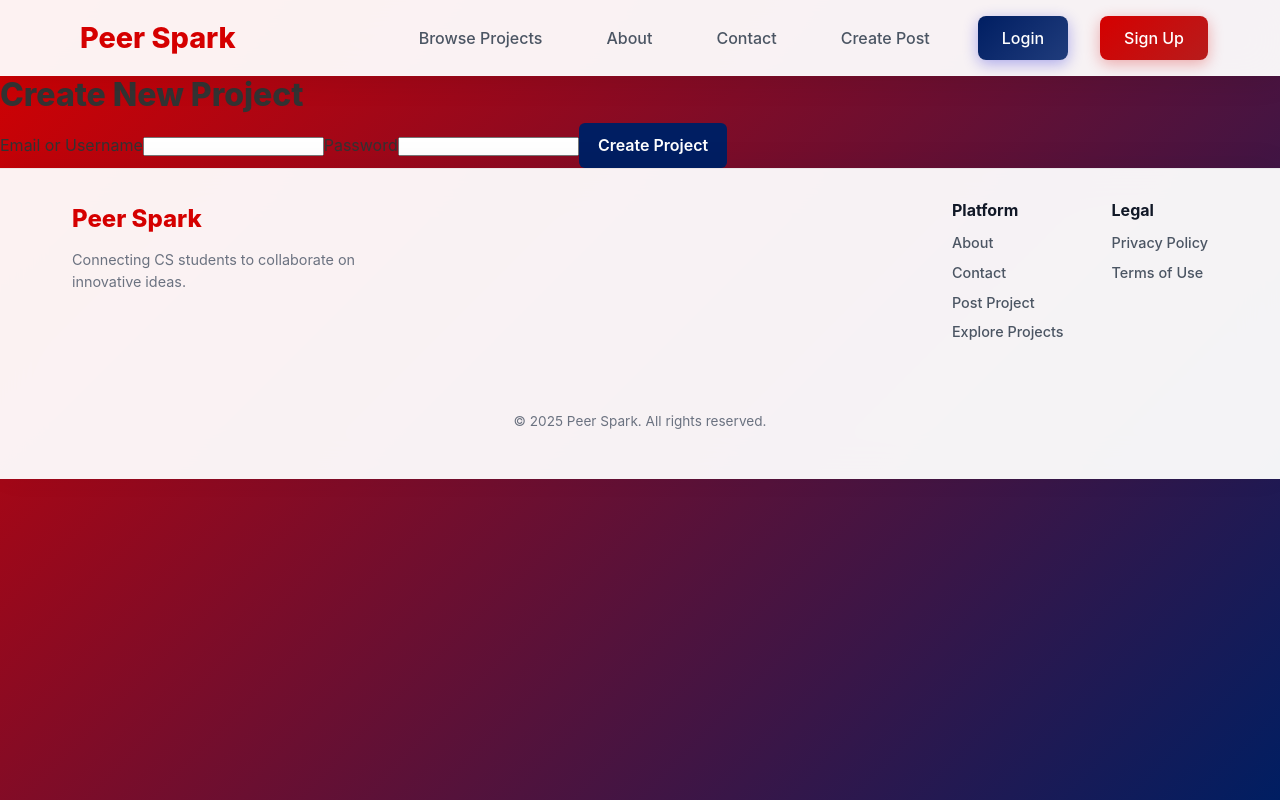
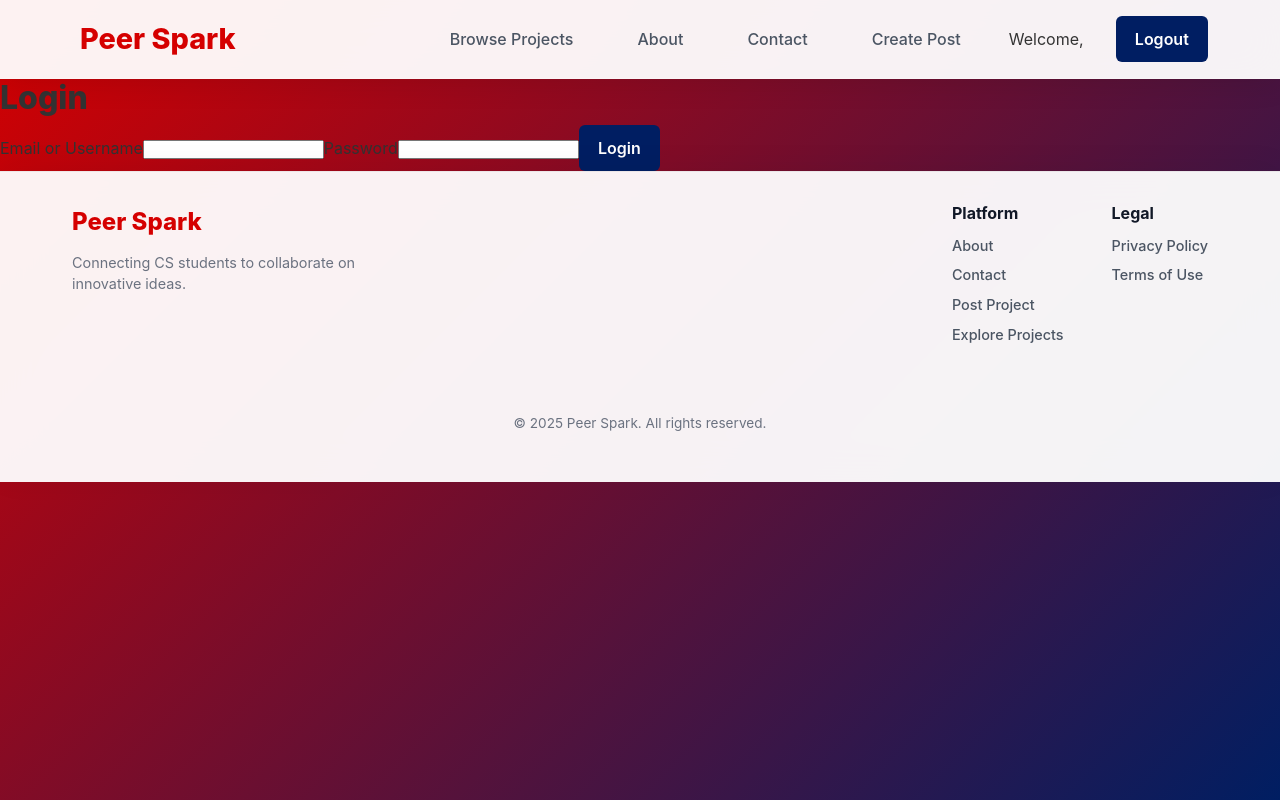
Before and after one commit to fmassa1/student-collab-hub, a React (Vite) app in the folder client/: page /login in a window 1280 px wide. Built offline with nearby package versions, Linux system fonts and the light colour scheme; sample sign-in values are in the browser's storage.

Commit message:
keeps track of user logged in, protect pages so user has to login before viewing, allows signing out

```diff
--- a/client/src/App.jsx
+++ b/client/src/App.jsx
@@ -12,7 +12,8 @@ import Navbar from './components/NavBar/navbar';
 import Footer from './components/Footer/footer';
 
 import './styles/App.css'
-import Login from './pages/Login/login';
+import LoginPage from './pages/Login/login';
+import ProtectedRoute from './context/ProtectedRoute';
 
 function App() {
   return (
@@ -22,13 +23,14 @@ function App() {
         <Route path="/" element={<Home />} />
         {/* <Route path="/about" element={<About />} /> */}
         <Route path="/contact" element={<Contact />} />
-        <Route path="/create" element={<CreateProject />} />
 
-        <Route path="/projects" element={<Projects />} />
-        <Route path="/projects/:id" element={<ProjectDetails />} />
+
+        <Route path="/create" element={<ProtectedRoute> <CreateProject /> </ProtectedRoute>} />
+        <Route path="/projects" element={<ProtectedRoute> <Projects /> </ProtectedRoute>} />
+        <Route path="/projects/:id" element={<ProtectedRoute> <ProjectDetails /> </ProtectedRoute>} />
 
         <Route path="/signup" element={<SignUp />} />
-        <Route path="/login" element={<Login />} />
+        <Route path="/login" element={<LoginPage />} />
 
         <Route path="*" element={<h1>404 - Page Not Found</h1>} />
       </Routes>
--- a/client/src/components/NavBar/navbar.jsx
+++ b/client/src/components/NavBar/navbar.jsx
@@ -1,6 +1,11 @@
+import { useContext } from "react";
+import { AuthContext } from "../../context/AuthContext";
 import './navbar.css';
 
+
 function NavBar() {
+    const { user, logout } = useContext(AuthContext);
+
     return (
         <nav className="navbar">
             <div className="nav-container">
@@ -10,8 +15,21 @@ function NavBar() {
                     <li><a href="/">About</a></li>
                     <li><a href="/contact">Contact</a></li>
                     <li><a href="/create">Create Post</a></li>
-                    <li><a href="/login" className="login-button">Login</a></li>
-                    <li><a href="/signup" className="signup-button">Sign Up</a></li>
+                    {user ? (
+                        <>
+                            <li>Welcome, {user.first_name}</li>
+                            <li>
+                                <button className="logout-button" onClick={logout}>
+                                    Logout
+                                </button>
+                            </li>
+                        </>
+                    ) : (
+                        <>
+                            <li><a href="/login" className="login-button">Login</a></li>
+                            <li><a href="/signup" className="signup-button">Sign Up</a></li>
+                        </>
+                    )}
                 </ul>
             </div>
         </nav>
--- /dev/null
+++ b/client/src/context/AuthContext.jsx
@@ -0,0 +1,26 @@
+import { createContext, useState, useEffect } from "react";
+
+export const AuthContext = createContext();
+
+export function AuthProvider({ children }) {
+    const [user, setUser] = useState(() => {
+        const savedUser = localStorage.getItem("user");
+        return savedUser ? JSON.parse(savedUser) : null;
+    });
+
+    const login = (userData) => {
+        setUser(userData);
+        localStorage.setItem("user", JSON.stringify(userData));
+    };
+
+    const logout = () => {
+        setUser(null);
+        localStorage.removeItem("user");
+    };
+
+    return (
+        <AuthContext.Provider value={{ user, login, logout }}>
+            {children}
+        </AuthContext.Provider>
+    );
+}
--- /dev/null
+++ b/client/src/context/ProtectedRoute.jsx
@@ -0,0 +1,15 @@
+import { useContext } from "react";
+import { Navigate } from "react-router-dom";
+import { AuthContext } from "./AuthContext";
+
+function ProtectedRoute({ children }) {
+    const { user } = useContext(AuthContext);
+
+    if (!user) {
+        return <Navigate to="/login" replace />;
+    }
+
+    return children;
+}
+
+export default ProtectedRoute;
--- a/client/src/main.jsx
+++ b/client/src/main.jsx
@@ -1,13 +1,17 @@
 import { StrictMode } from 'react'
 import { createRoot } from 'react-dom/client'
 import { BrowserRouter } from 'react-router-dom';
+import { AuthProvider } from "./context/AuthContext";
+
 
 import App from './App.jsx'
 
 createRoot(document.getElementById('root')).render(
   <StrictMode>
     <BrowserRouter>
-      <App />
+      <AuthProvider>
+        <App />
+      </AuthProvider>
     </BrowserRouter>
   </StrictMode>
 );
--- a/client/src/pages/Login/login.jsx
+++ b/client/src/pages/Login/login.jsx
@@ -1,10 +1,13 @@
-import React, { useEffect, useState } from 'react';
+import React, { useEffect, useState, useContext} from 'react';
 import { useNavigate } from 'react-router-dom';
 
+import { AuthContext } from "../../context/AuthContext";
 import './login.css';
 
-function Login() {
+function LoginPage() {
     const navigate = useNavigate();
+
+    const { login } = useContext(AuthContext);
 
     const [formData, setFormData] = useState({
         email: '',
@@ -46,7 +49,7 @@ function Login() {
                 return
             }
 
-            console.log('Logged in:', data);
+            login(data)
 
 
             // TODO: Navigate to users profile page
@@ -62,7 +65,7 @@ function Login() {
 
     return (
         <div className="login-page">
-            <h1>Create New Project</h1>
+            <h1>Login</h1>
             <form className="login-form" onSubmit={handleSubmit}>
                 {error && <p className="error">{error}</p>}
 
@@ -89,11 +92,11 @@ function Login() {
                 </label>
 
                 <button type="submit" disabled={loading}>
-                    {loading ? 'Submitting...' : 'Create Project'}
+                    {loading ? 'Submitting...' : 'Login'}
                 </button>
             </form>
         </div>
     );
 }
 
-export default Login;
+export default LoginPage;
--- a/client/src/pages/SignUp/signup.jsx
+++ b/client/src/pages/SignUp/signup.jsx
@@ -68,7 +68,7 @@ function SignUp() {
 
     return (
         <div className="signup-page">
-            <h1>Create New Project</h1>
+            <h1>Sign Up</h1>
             <form className="signup-form" onSubmit={handleSubmit}>
                 {error && <p className="error">{error}</p>}
 
@@ -139,7 +139,7 @@ function SignUp() {
                 </label>
 
                 <button type="submit" disabled={loading}>
-                    {loading ? 'Submitting...' : 'Create Project'}
+                    {loading ? 'Submitting...' : 'Sign Up'}
                 </button>
             </form>
         </div>
```
